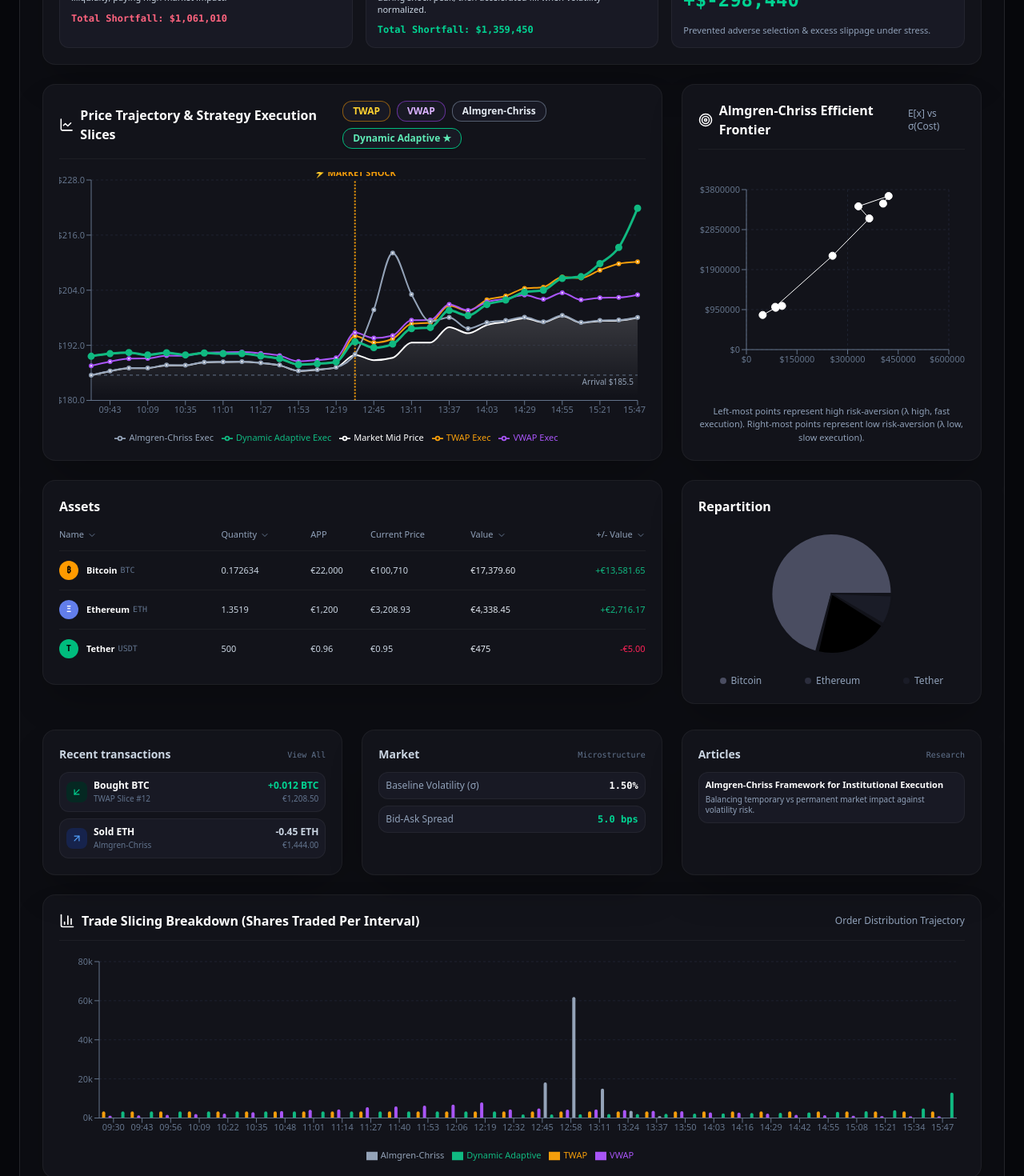
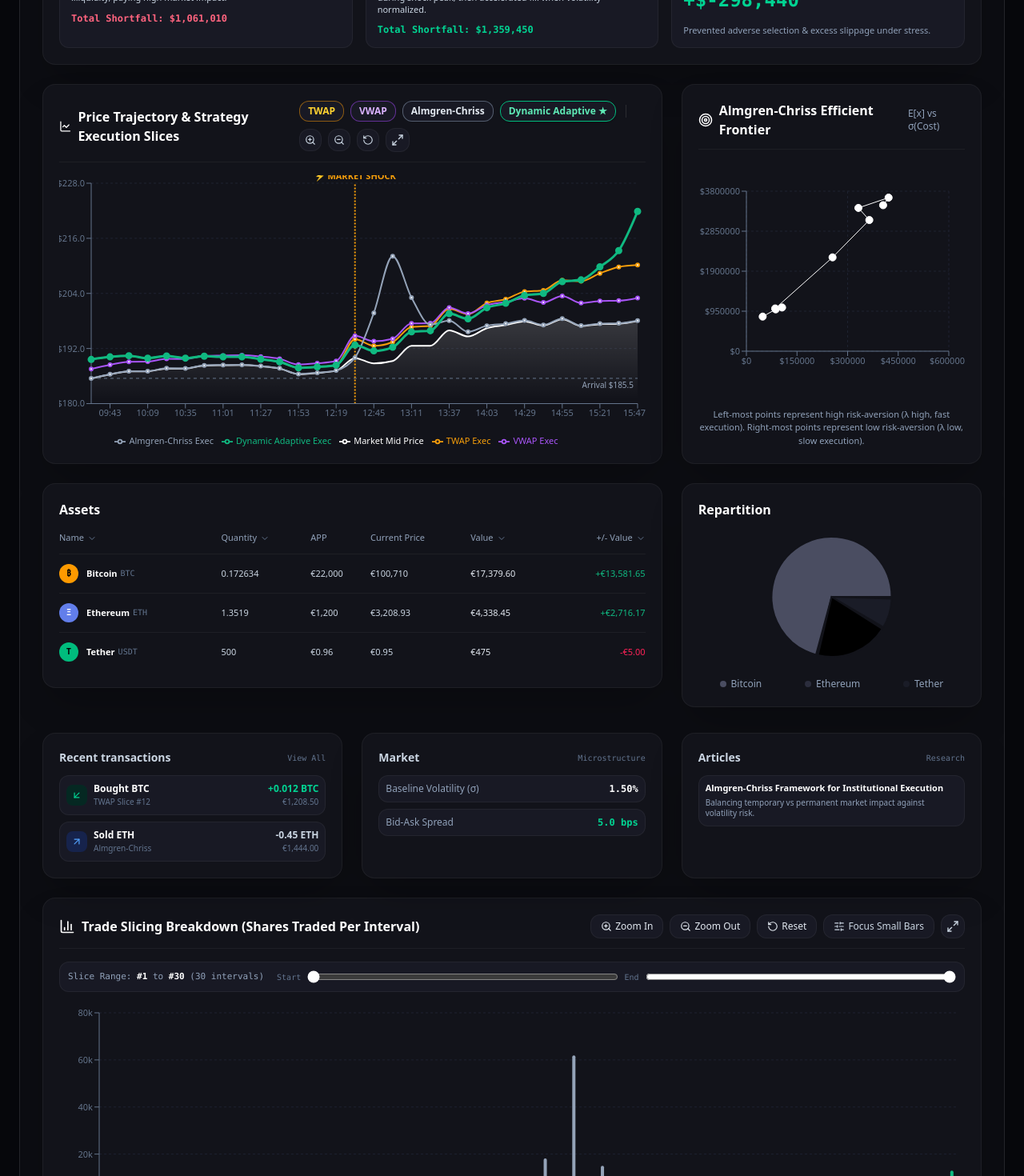
Before and after one commit to Viidhyanshu/OPTIMAL-TRADE, a Next.js app: page / in a window 1280 px wide. Shown: the part 1080-2550 px from the top of the page at 80% size. Built offline with nearby package versions, Linux system fonts and the light colour scheme.

Commit message:
Add interactive Zoom In/Out, Range Slider, Auto-Scale, and Height Expand controls to charts

```diff
--- a/src/components/PriceTrajectoryChart.tsx
+++ b/src/components/PriceTrajectoryChart.tsx
@@ -14,7 +14,7 @@ import {
   CartesianGrid,
   ReferenceLine,
 } from 'recharts';
-import { LineChart as LineChartIcon } from 'lucide-react';
+import { LineChart as LineChartIcon, ZoomIn, ZoomOut, RotateCcw, Maximize2, Minimize2 } from 'lucide-react';
 
 interface PriceTrajectoryChartProps {
   result: SimulationResult;
@@ -28,11 +28,15 @@ export const PriceTrajectoryChart: React.FC<PriceTrajectoryChartProps> = ({ resu
     DYNAMIC_ADAPTIVE: true,
   });
 
+  const { marketData, strategyResults, config } = result;
+  const totalSteps = marketData.length;
+
+  const [range, setRange] = useState<[number, number]>([0, totalSteps]);
+  const [isExpanded, setIsExpanded] = useState<boolean>(false);
+
   const toggleStrategy = (strat: StrategyType) => {
     setActiveStrategies((prev) => ({ ...prev, [strat]: !prev[strat] }));
   };
-
-  const { marketData, strategyResults, config } = result;
 
   const chartData = marketData.map((m, idx) => ({
     interval: m.interval,
@@ -48,7 +52,27 @@ export const PriceTrajectoryChart: React.FC<PriceTrajectoryChartProps> = ({ resu
     DYNAMIC_ADAPTIVE: strategyResults.DYNAMIC_ADAPTIVE.steps[idx]?.executionPrice,
   }));
 
-  const shockStep = config.enableShock ? chartData.find((d) => d.isShock) : null;
+  const visibleData = chartData.slice(range[0], range[1]);
+  const shockStep = config.enableShock ? visibleData.find((d) => d.isShock) : null;
+
+  const handleZoomIn = () => {
+    const currentSpan = range[1] - range[0];
+    if (currentSpan <= 5) return;
+    const mid = Math.floor((range[0] + range[1]) / 2);
+    const newHalf = Math.max(3, Math.floor(currentSpan * 0.3));
+    setRange([Math.max(0, mid - newHalf), Math.min(totalSteps, mid + newHalf)]);
+  };
+
+  const handleZoomOut = () => {
+    const currentSpan = range[1] - range[0];
+    const newHalf = Math.floor(currentSpan * 0.8);
+    const mid = Math.floor((range[0] + range[1]) / 2);
+    setRange([Math.max(0, mid - newHalf), Math.min(totalSteps, mid + newHalf)]);
+  };
+
+  const handleResetZoom = () => {
+    setRange([0, totalSteps]);
+  };
 
   return (
     <div className="bg-[#12131a] border border-white/5 rounded-2xl p-5 shadow-2xl space-y-4">
@@ -61,11 +85,11 @@ export const PriceTrajectoryChart: React.FC<PriceTrajectoryChartProps> = ({ resu
           </h3>
         </div>
 
-        {/* Strategy Toggles */}
+        {/* Strategy Toggles & Zoom Controls */}
         <div className="flex flex-wrap items-center gap-2 text-xs font-medium">
           <button
             onClick={() => toggleStrategy('TWAP')}
-            className={`px-3 py-1 rounded-xl border transition ${
+            className={`px-2.5 py-1 rounded-xl border transition ${
               activeStrategies.TWAP
                 ? 'bg-[#181924] border-amber-500/50 text-amber-300 font-semibold'
                 : 'bg-white/5 border-white/5 text-slate-500 opacity-60'
@@ -75,7 +99,7 @@ export const PriceTrajectoryChart: React.FC<PriceTrajectoryChartProps> = ({ resu
           </button>
           <button
             onClick={() => toggleStrategy('VWAP')}
-            className={`px-3 py-1 rounded-xl border transition ${
+            className={`px-2.5 py-1 rounded-xl border transition ${
               activeStrategies.VWAP
                 ? 'bg-[#181924] border-purple-500/50 text-purple-300 font-semibold'
                 : 'bg-white/5 border-white/5 text-slate-500 opacity-60'
@@ -85,7 +109,7 @@ export const PriceTrajectoryChart: React.FC<PriceTrajectoryChartProps> = ({ resu
           </button>
           <button
             onClick={() => toggleStrategy('ALMGREN_CHRISS')}
-            className={`px-3 py-1 rounded-xl border transition ${
+            className={`px-2.5 py-1 rounded-xl border transition ${
               activeStrategies.ALMGREN_CHRISS
                 ? 'bg-[#181924] border-slate-400/50 text-slate-200 font-semibold'
                 : 'bg-white/5 border-white/5 text-slate-500 opacity-60'
@@ -95,7 +119,7 @@ export const PriceTrajectoryChart: React.FC<PriceTrajectoryChartProps> = ({ resu
           </button>
           <button
             onClick={() => toggleStrategy('DYNAMIC_ADAPTIVE')}
-            className={`px-3 py-1 rounded-xl border transition ${
+            className={`px-2.5 py-1 rounded-xl border transition ${
               activeStrategies.DYNAMIC_ADAPTIVE
                 ? 'bg-[#181924] border-emerald-500 text-emerald-300 font-semibold shadow'
                 : 'bg-white/5 border-white/5 text-slate-500 opacity-60'
@@ -103,13 +127,47 @@ export const PriceTrajectoryChart: React.FC<PriceTrajectoryChartProps> = ({ resu
           >
             Dynamic Adaptive ★
           </button>
+
+          <div className="h-4 w-px bg-white/10 mx-1" />
+
+          <button
+            onClick={handleZoomIn}
+            title="Zoom In"
+            className="p-1.5 rounded-xl bg-[#181924] hover:bg-white hover:text-black border border-white/5 text-slate-300 transition"
+          >
+            <ZoomIn className="w-3.5 h-3.5" />
+          </button>
+
+          <button
+            onClick={handleZoomOut}
+            title="Zoom Out"
+            className="p-1.5 rounded-xl bg-[#181924] hover:bg-white hover:text-black border border-white/5 text-slate-300 transition"
+          >
+            <ZoomOut className="w-3.5 h-3.5" />
+          </button>
+
+          <button
+            onClick={handleResetZoom}
+            title="Reset Zoom"
+            className="p-1.5 rounded-xl bg-[#181924] hover:bg-white hover:text-black border border-white/5 text-slate-300 transition"
+          >
+            <RotateCcw className="w-3.5 h-3.5" />
+          </button>
+
+          <button
+            onClick={() => setIsExpanded(!isExpanded)}
+            title="Toggle Expand Height"
+            className="p-1.5 rounded-xl bg-[#181924] hover:bg-white hover:text-black border border-white/5 text-slate-300 transition"
+          >
+            {isExpanded ? <Minimize2 className="w-4 h-4" /> : <Maximize2 className="w-4 h-4" />}
+          </button>
         </div>
       </div>
 
       {/* Main Chart Area */}
-      <div className="h-[340px] w-full">
+      <div className={`w-full transition-all duration-300 ${isExpanded ? 'h-[480px]' : 'h-[340px]'}`}>
         <ResponsiveContainer width="100%" height="100%">
-          <ComposedChart data={chartData} margin={{ top: 10, right: 10, left: -20, bottom: 0 }}>
+          <ComposedChart data={visibleData} margin={{ top: 10, right: 10, left: -20, bottom: 0 }}>
             <defs>
               <linearGradient id="midGradient" x1="0" y1="0" x2="0" y2="1">
                 <stop offset="5%" stopColor="#ffffff" stopOpacity={0.15} />
--- a/src/components/SliceBreakdownChart.tsx
+++ b/src/components/SliceBreakdownChart.tsx
@@ -1,6 +1,6 @@
 'use client';
 
-import React from 'react';
+import React, { useState } from 'react';
 import { SimulationResult } from '@/lib/engine/types';
 import {
   ResponsiveContainer,
@@ -12,7 +12,15 @@ import {
   Legend,
   CartesianGrid,
 } from 'recharts';
-import { BarChart3 } from 'lucide-react';
+import {
+  BarChart3,
+  ZoomIn,
+  ZoomOut,
+  RotateCcw,
+  Maximize2,
+  Minimize2,
+  SlidersHorizontal,
+} from 'lucide-react';
 
 interface SliceBreakdownChartProps {
   result: SimulationResult;
@@ -21,34 +29,161 @@ interface SliceBreakdownChartProps {
 export const SliceBreakdownChart: React.FC<SliceBreakdownChartProps> = ({ result }) => {
   const { marketData, strategyResults } = result;
 
-  const chartData = marketData.map((m, idx) => ({
+  // Zoom and range states
+  const totalSteps = marketData.length;
+  const [range, setRange] = useState<[number, number]>([0, totalSteps]);
+  const [isExpanded, setIsExpanded] = useState<boolean>(false);
+  const [capSpikes, setCapSpikes] = useState<boolean>(false);
+
+  // Full dataset formatted for charting
+  const fullChartData = marketData.map((m, idx) => ({
     timeLabel: m.timeLabel,
-    TWAP: strategyResults.TWAP.steps[idx]?.executedQuantity,
-    VWAP: strategyResults.VWAP.steps[idx]?.executedQuantity,
-    'Almgren-Chriss': strategyResults.ALMGREN_CHRISS.steps[idx]?.executedQuantity,
-    'Dynamic Adaptive': strategyResults.DYNAMIC_ADAPTIVE.steps[idx]?.executedQuantity,
+    interval: m.interval,
+    TWAP: strategyResults.TWAP.steps[idx]?.executedQuantity || 0,
+    VWAP: strategyResults.VWAP.steps[idx]?.executedQuantity || 0,
+    'Almgren-Chriss': strategyResults.ALMGREN_CHRISS.steps[idx]?.executedQuantity || 0,
+    'Dynamic Adaptive': strategyResults.DYNAMIC_ADAPTIVE.steps[idx]?.executedQuantity || 0,
   }));
+
+  // Slice dataset based on zoom range
+  const visibleData = fullChartData.slice(range[0], range[1]);
+
+  // Zoom In: Focus on middle 50% of current range
+  const handleZoomIn = () => {
+    const currentSpan = range[1] - range[0];
+    if (currentSpan <= 5) return; // Minimum 5 intervals
+    const mid = Math.floor((range[0] + range[1]) / 2);
+    const newHalf = Math.max(3, Math.floor(currentSpan * 0.3));
+    setRange([Math.max(0, mid - newHalf), Math.min(totalSteps, mid + newHalf)]);
+  };
+
+  // Zoom Out: Expand view range by 50%
+  const handleZoomOut = () => {
+    const currentSpan = range[1] - range[0];
+    const newHalf = Math.floor(currentSpan * 0.8);
+    const mid = Math.floor((range[0] + range[1]) / 2);
+    setRange([Math.max(0, mid - newHalf), Math.min(totalSteps, mid + newHalf)]);
+  };
+
+  // Reset Zoom: Full view
+  const handleResetZoom = () => {
+    setRange([0, totalSteps]);
+    setCapSpikes(false);
+  };
 
   return (
     <div className="bg-[#12131a] border border-white/5 rounded-2xl p-5 shadow-2xl space-y-4">
-      <div className="flex items-center justify-between border-b border-white/5 pb-3">
+      {/* Header & Zoom Controls */}
+      <div className="flex flex-col sm:flex-row items-start sm:items-center justify-between gap-3 border-b border-white/5 pb-3">
         <div className="flex items-center gap-2">
           <BarChart3 className="w-5 h-5 text-white" />
           <h3 className="font-bold text-white text-base">
             Trade Slicing Breakdown (Shares Traded Per Interval)
           </h3>
         </div>
-        <span className="text-xs text-slate-400">
-          Order Distribution Trajectory
-        </span>
+
+        {/* Zoom & View Action Buttons */}
+        <div className="flex flex-wrap items-center gap-2 text-xs">
+          {/* Zoom In Button */}
+          <button
+            onClick={handleZoomIn}
+            title="Zoom In (Focus Slices)"
+            className="flex items-center gap-1 px-3 py-1.5 rounded-xl bg-[#181924] hover:bg-white hover:text-black border border-white/5 text-slate-200 transition font-medium"
+          >
+            <ZoomIn className="w-3.5 h-3.5" />
+            <span>Zoom In</span>
+          </button>
+
+          {/* Zoom Out Button */}
+          <button
+            onClick={handleZoomOut}
+            title="Zoom Out"
+            className="flex items-center gap-1 px-3 py-1.5 rounded-xl bg-[#181924] hover:bg-white hover:text-black border border-white/5 text-slate-200 transition font-medium"
+          >
+            <ZoomOut className="w-3.5 h-3.5" />
+            <span>Zoom Out</span>
+          </button>
+
+          {/* Reset Zoom Button */}
+          <button
+            onClick={handleResetZoom}
+            title="Reset Zoom"
+            className="flex items-center gap-1 px-3 py-1.5 rounded-xl bg-[#181924] hover:bg-white hover:text-black border border-white/5 text-slate-200 transition font-medium"
+          >
+            <RotateCcw className="w-3.5 h-3.5" />
+            <span>Reset</span>
+          </button>
+
+          {/* Spike Focus Toggle */}
+          <button
+            onClick={() => setCapSpikes(!capSpikes)}
+            title="Focus Small Slices"
+            className={`flex items-center gap-1 px-3 py-1.5 rounded-xl border transition font-medium ${
+              capSpikes
+                ? 'bg-emerald-950 border-emerald-500 text-emerald-300'
+                : 'bg-[#181924] border-white/5 text-slate-300 hover:text-white'
+            }`}
+          >
+            <SlidersHorizontal className="w-3.5 h-3.5" />
+            <span>{capSpikes ? 'Auto-Y Scale On' : 'Focus Small Bars'}</span>
+          </button>
+
+          {/* Height Expand Toggle */}
+          <button
+            onClick={() => setIsExpanded(!isExpanded)}
+            title="Toggle Expand Chart Height"
+            className="p-1.5 rounded-xl bg-[#181924] hover:bg-white hover:text-black border border-white/5 text-slate-300 transition"
+          >
+            {isExpanded ? <Minimize2 className="w-4 h-4" /> : <Maximize2 className="w-4 h-4" />}
+          </button>
+        </div>
       </div>
 
-      <div className="h-[260px] w-full">
+      {/* Interval Range Slider Bar */}
+      <div className="bg-[#181924] border border-white/5 rounded-xl p-2.5 flex items-center justify-between gap-4 text-xs">
+        <span className="text-slate-400 font-mono text-[11px] shrink-0">
+          Slice Range: <strong className="text-white">#{range[0] + 1}</strong> to <strong className="text-white">#{range[1]}</strong> ({range[1] - range[0]} intervals)
+        </span>
+        <div className="flex-1 flex items-center gap-2">
+          <span className="text-[10px] text-slate-500 font-mono">Start</span>
+          <input
+            type="range"
+            min="0"
+            max={totalSteps - 5}
+            value={range[0]}
+            onChange={(e) => {
+              const start = Number(e.target.value);
+              if (start < range[1] - 2) setRange([start, range[1]]);
+            }}
+            className="w-full accent-white cursor-pointer"
+          />
+          <span className="text-[10px] text-slate-500 font-mono">End</span>
+          <input
+            type="range"
+            min={range[0] + 5}
+            max={totalSteps}
+            value={range[1]}
+            onChange={(e) => {
+              const end = Number(e.target.value);
+              if (end > range[0] + 2) setRange([range[0], end]);
+            }}
+            className="w-full accent-white cursor-pointer"
+          />
+        </div>
+      </div>
+
+      {/* Main Bar Chart with Dynamic Height */}
+      <div className={`w-full transition-all duration-300 ${isExpanded ? 'h-[480px]' : 'h-[300px]'}`}>
         <ResponsiveContainer width="100%" height="100%">
-          <BarChart data={chartData} margin={{ top: 10, right: 10, left: -10, bottom: 0 }}>
+          <BarChart data={visibleData} margin={{ top: 10, right: 10, left: -10, bottom: 0 }}>
             <CartesianGrid strokeDasharray="3 3" stroke="#1e2230" vertical={false} />
             <XAxis dataKey="timeLabel" stroke="#64748b" tick={{ fontSize: 11 }} />
-            <YAxis stroke="#64748b" tick={{ fontSize: 11 }} tickFormatter={(v) => `${(v / 1000).toFixed(0)}k`} />
+            <YAxis
+              domain={capSpikes ? [0, 20000] : ['auto', 'auto']}
+              stroke="#64748b"
+              tick={{ fontSize: 11 }}
+              tickFormatter={(v) => `${(v / 1000).toFixed(0)}k`}
+            />
             <Tooltip
               contentStyle={{
                 backgroundColor: '#181a24',
@@ -61,10 +196,10 @@ export const SliceBreakdownChart: React.FC<SliceBreakdownChartProps> = ({ result
             />
             <Legend wrapperStyle={{ fontSize: '11px', paddingTop: '8px' }} />
 
-            <Bar dataKey="TWAP" fill="#f59e0b" radius={[3, 3, 0, 0]} />
-            <Bar dataKey="VWAP" fill="#a855f7" radius={[3, 3, 0, 0]} />
-            <Bar dataKey="Almgren-Chriss" fill="#94a3b8" radius={[3, 3, 0, 0]} />
-            <Bar dataKey="Dynamic Adaptive" fill="#10b981" radius={[3, 3, 0, 0]} />
+            <Bar dataKey="TWAP" fill="#f59e0b" radius={[4, 4, 0, 0]} maxBarSize={40} />
+            <Bar dataKey="VWAP" fill="#a855f7" radius={[4, 4, 0, 0]} maxBarSize={40} />
+            <Bar dataKey="Almgren-Chriss" fill="#94a3b8" radius={[4, 4, 0, 0]} maxBarSize={40} />
+            <Bar dataKey="Dynamic Adaptive" fill="#10b981" radius={[4, 4, 0, 0]} maxBarSize={40} />
           </BarChart>
         </ResponsiveContainer>
       </div>
```
